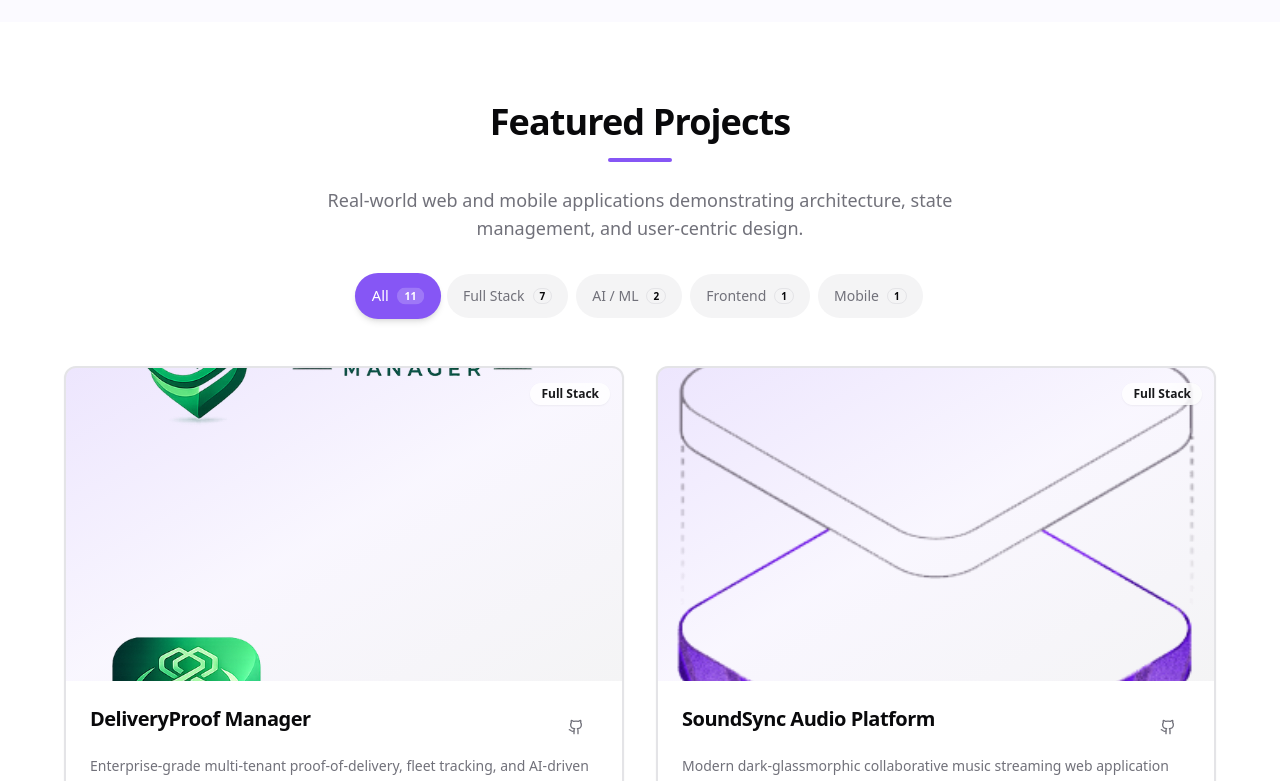
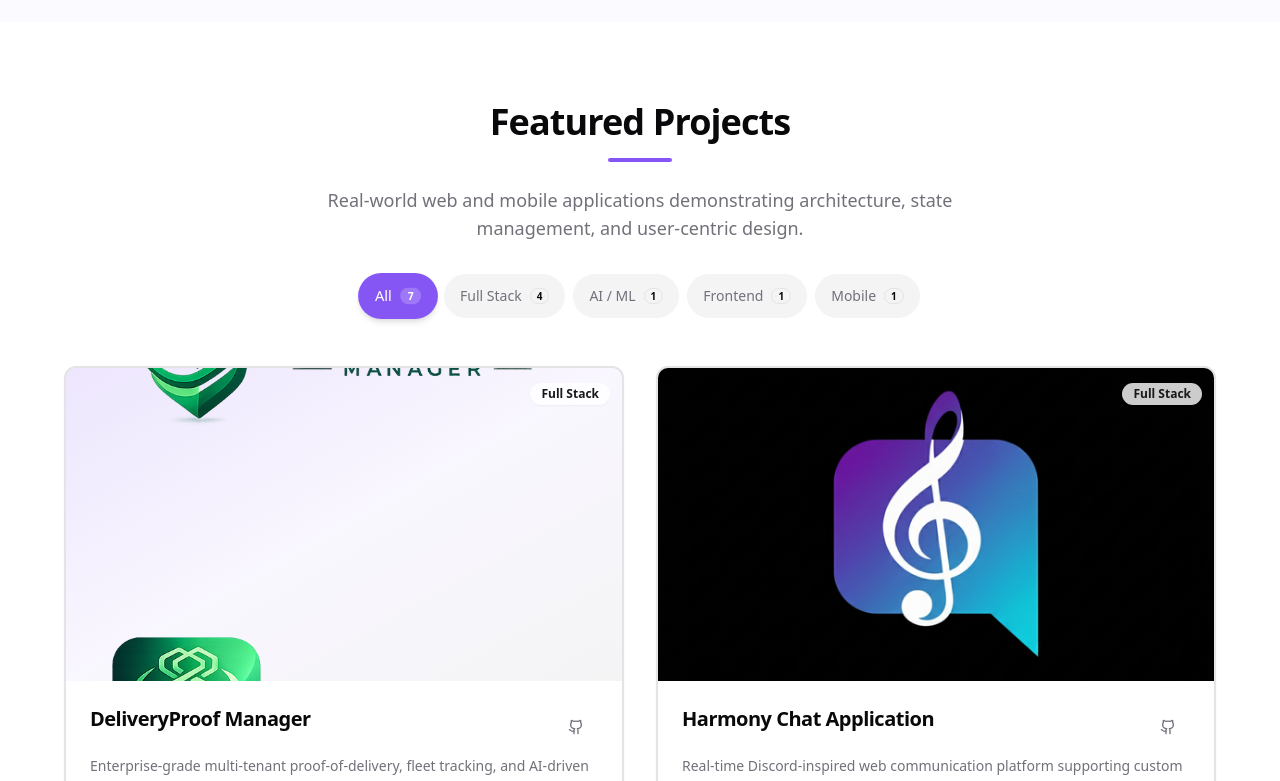
Before and after one commit to ktejas25/Tejas-Kadam-Portfolio, a React (Vite) app: page / in a window 1280 px wide. Shown: the part 2000-2781 px from the top of the page. Built offline with nearby package versions, Linux system fonts and the light colour scheme.

Commit message:
feat: add portfolio data and interfaces for profile, projects, and skills

```diff
--- a/client/data/portfolio.ts
+++ b/client/data/portfolio.ts
@@ -61,17 +61,17 @@ export const PROJECTS: Project[] = [
     githubUrl: "https://github.com/ktejas25/Delivery-Proof",
     featured: true,
   },
-  {
-    id: "soundsync",
-    title: "SoundSync Audio Platform",
-    description:
-      "Modern dark-glassmorphic collaborative music streaming web application featuring real-time playlist synchronization, modular audio widgets, and responsive UI.",
-    tech: ["React", "TypeScript", "Node.js", "Express.js", "SQL", "Tailwind CSS", "Vite"],
-    category: "Full Stack",
-    image: "/soundsync.png",
-    githubUrl: "https://github.com/ktejas25/SoundSync",
-    featured: true,
-  },
+  // {
+  //   id: "soundsync",
+  //   title: "SoundSync Audio Platform",
+  //   description:
+  //     "Modern dark-glassmorphic collaborative music streaming web application featuring real-time playlist synchronization, modular audio widgets, and responsive UI.",
+  //   tech: ["React", "TypeScript", "Node.js", "Express.js", "SQL", "Tailwind CSS", "Vite"],
+  //   category: "Full Stack",
+  //   image: "/soundsync.png",
+  //   githubUrl: "https://github.com/ktejas25/SoundSync",
+  //   featured: true,
+  // },
   {
     id: "harmony-chat",
     title: "Harmony Chat Application",
@@ -94,28 +94,28 @@ export const PROJECTS: Project[] = [
     githubUrl: "https://github.com/ktejas25/TTS",
     featured: true,
   },
-  {
-    id: "personal-shopper-ghost",
-    title: "Personal Shopper Ghost",
-    description:
-      "AI-powered personal shopping intelligence engine pairing an NLP recommendation microservice with full-stack product discovery and user preference profiling.",
-    tech: ["React", "TypeScript", "Python", "FastAPI", "NLP", "Node.js", "Express.js", "PostgreSQL"],
-    category: "AI / ML",
-    image: "/ghostshopper.jpg",
-    githubUrl: "https://github.com/ktejas25/PersonalShopperGhost",
-    featured: true,
-  },
-  {
-    id: "osmique",
-    title: "Osmique Luxury Fragrance Platform",
-    description:
-      "High-end digital experience and backend architecture for luxury fragrance branding, featuring automated fragrance consultation audits, authentication, and newsletter pipelines.",
-    tech: ["Python", "FastAPI", "React", "Docker", "PostgreSQL", "Tailwind CSS"],
-    category: "Full Stack",
-    image: "/osmique.jpg",
-    githubUrl: "https://github.com/ktejas25/Osmique",
-    featured: true,
-  },
+  // {
+  //   id: "personal-shopper-ghost",
+  //   title: "Personal Shopper Ghost",
+  //   description:
+  //     "AI-powered personal shopping intelligence engine pairing an NLP recommendation microservice with full-stack product discovery and user preference profiling.",
+  //   tech: ["React", "TypeScript", "Python", "FastAPI", "NLP", "Node.js", "Express.js", "PostgreSQL"],
+  //   category: "AI / ML",
+  //   image: "/ghostshopper.jpg",
+  //   githubUrl: "https://github.com/ktejas25/PersonalShopperGhost",
+  //   featured: true,
+  // },
+  // {
+  //   id: "osmique",
+  //   title: "Osmique Luxury Fragrance Platform",
+  //   description:
+  //     "High-end digital experience and backend architecture for luxury fragrance branding, featuring automated fragrance consultation audits, authentication, and newsletter pipelines.",
+  //   tech: ["Python", "FastAPI", "React", "Docker", "PostgreSQL", "Tailwind CSS"],
+  //   category: "Full Stack",
+  //   image: "/osmique.jpg",
+  //   githubUrl: "https://github.com/ktejas25/Osmique",
+  //   featured: true,
+  // },
   {
     id: "music-by-tk",
     title: "MusicByTK Streaming & Stats",
@@ -149,17 +149,17 @@ export const PROJECTS: Project[] = [
     githubUrl: "https://github.com/ktejas25/ShopX-Shopping-App",
     featured: true,
   },
-  {
-    id: "sparkal-beauty",
-    title: "Sparkal Beauty Platform",
-    description:
-      "E-commerce and salon booking web system with MySQL inventory management, client appointment scheduling, and responsive product catalog showcases.",
-    tech: ["JavaScript", "Node.js", "Express.js", "MySQL", "HTML5", "CSS3"],
-    category: "Full Stack",
-    image: "/sparkal.png",
-    githubUrl: "https://github.com/ktejas25/sparkal-beauty-server",
-    featured: true,
-  },
+  // {
+  //   id: "sparkal-beauty",
+  //   title: "Sparkal Beauty Platform",
+  //   description:
+  //     "E-commerce and salon booking web system with MySQL inventory management, client appointment scheduling, and responsive product catalog showcases.",
+  //   tech: ["JavaScript", "Node.js", "Express.js", "MySQL", "HTML5", "CSS3"],
+  //   category: "Full Stack",
+  //   image: "/sparkal.png",
+  //   githubUrl: "https://github.com/ktejas25/sparkal-beauty-server",
+  //   featured: true,
+  // },
   {
     id: "tic-tac-toe",
     title: "Interactive Tic-Tac-Toe",
```
